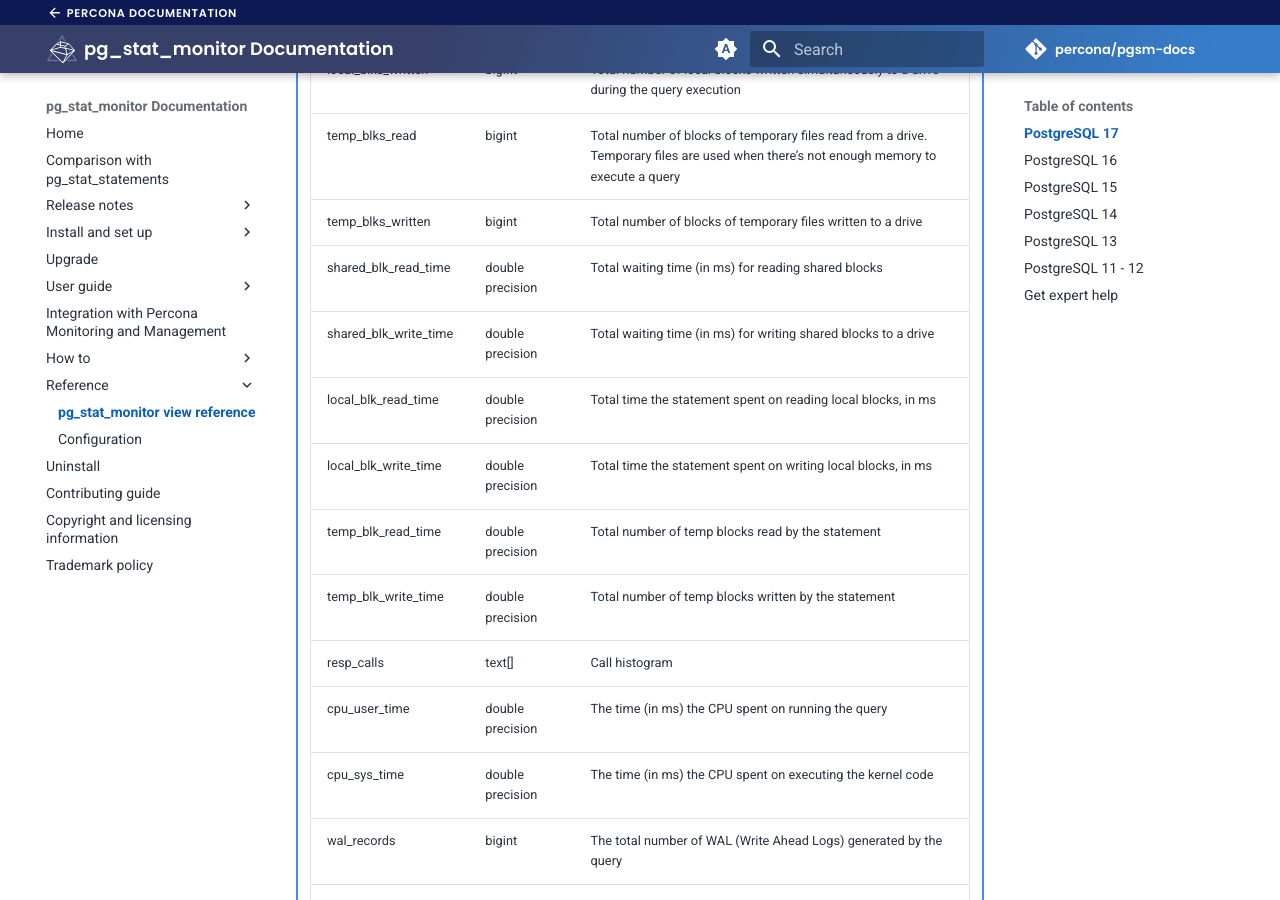
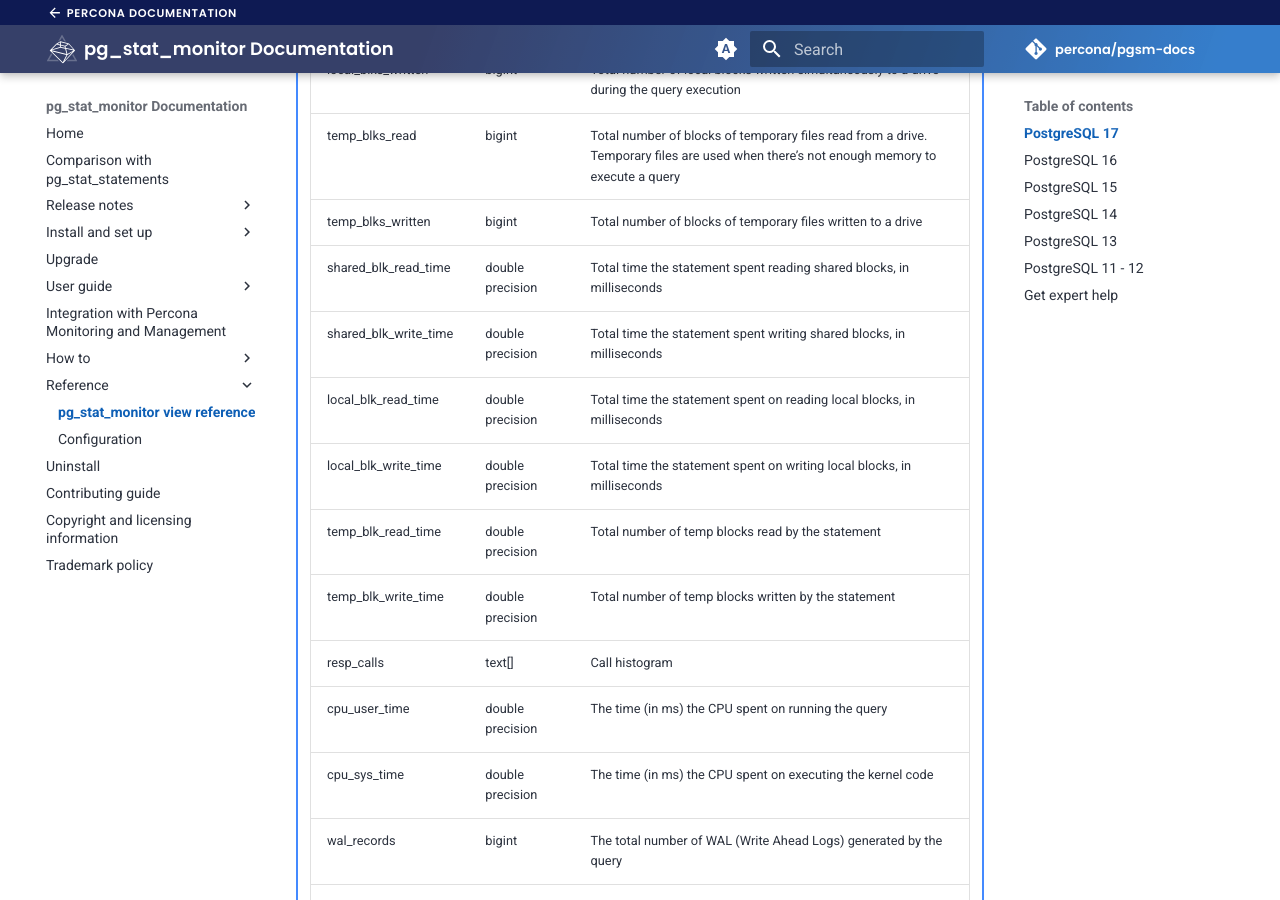
Before and after one commit to percona/pgsm-docs, an MkDocs documentation site: the page built from docs/reference.md, in a window 1280 px wide and 900 px high, scrolled down 3306 px. Built offline with MkDocs 1.6.1 and Material for MkDocs 9.7.7, drawn with Linux system fonts in a browser that asks for light colours; nearby versions of some CDN libraries; comment, search, counter and statistics services are not loaded; the version menu is left out.

Commit message:
Update docs/reference.md
Co-authored-by: Artem Gavrilov <charlieblackwood7@gmail.com>

```diff
--- a/docs/reference.md
+++ b/docs/reference.md
@@ -62,10 +62,10 @@ The following table describes the `pg_stat_monitor` view for PostgreSQL 17 and h
      | local_blks_written | bigint                      | Total number of local blocks  written simultaneously to a drive during the query execution
      | temp_blks_read     | bigint                      | Total number of blocks of temporary files read from a drive. Temporary files are used when there's not enough memory to execute a query
      | temp_blks_written  | bigint                      | Total number of blocks of temporary files written to a drive
-     | shared_blk_read_time      | double precision            | Total waiting time (in ms) for reading shared blocks
-     | shared_blk_write_time     | double precision            | Total waiting time (in ms) for writing shared blocks to a drive
-     | local_blk_read_time       | double precision  | Total time the statement spent on reading local blocks, in ms
-     | local_blk_write_time      | double precision  | Total time the statement spent on writing local blocks, in ms
+     | shared_blk_read_time      | double precision            | Total time the statement spent reading shared blocks, in milliseconds
+     | shared_blk_write_time     | double precision            | Total time the statement spent writing shared blocks, in milliseconds
+     | local_blk_read_time       | double precision  | Total time the statement spent on reading local blocks, in milliseconds
+     | local_blk_write_time      | double precision  | Total time the statement spent on writing local blocks, in milliseconds
      | temp_blk_read_time | double precision            | Total number of temp blocks read by the statement
      | temp_blk_write_time| double precision            | Total number of temp blocks written by the statement
      | resp_calls         | text[]                      | Call histogram
```
